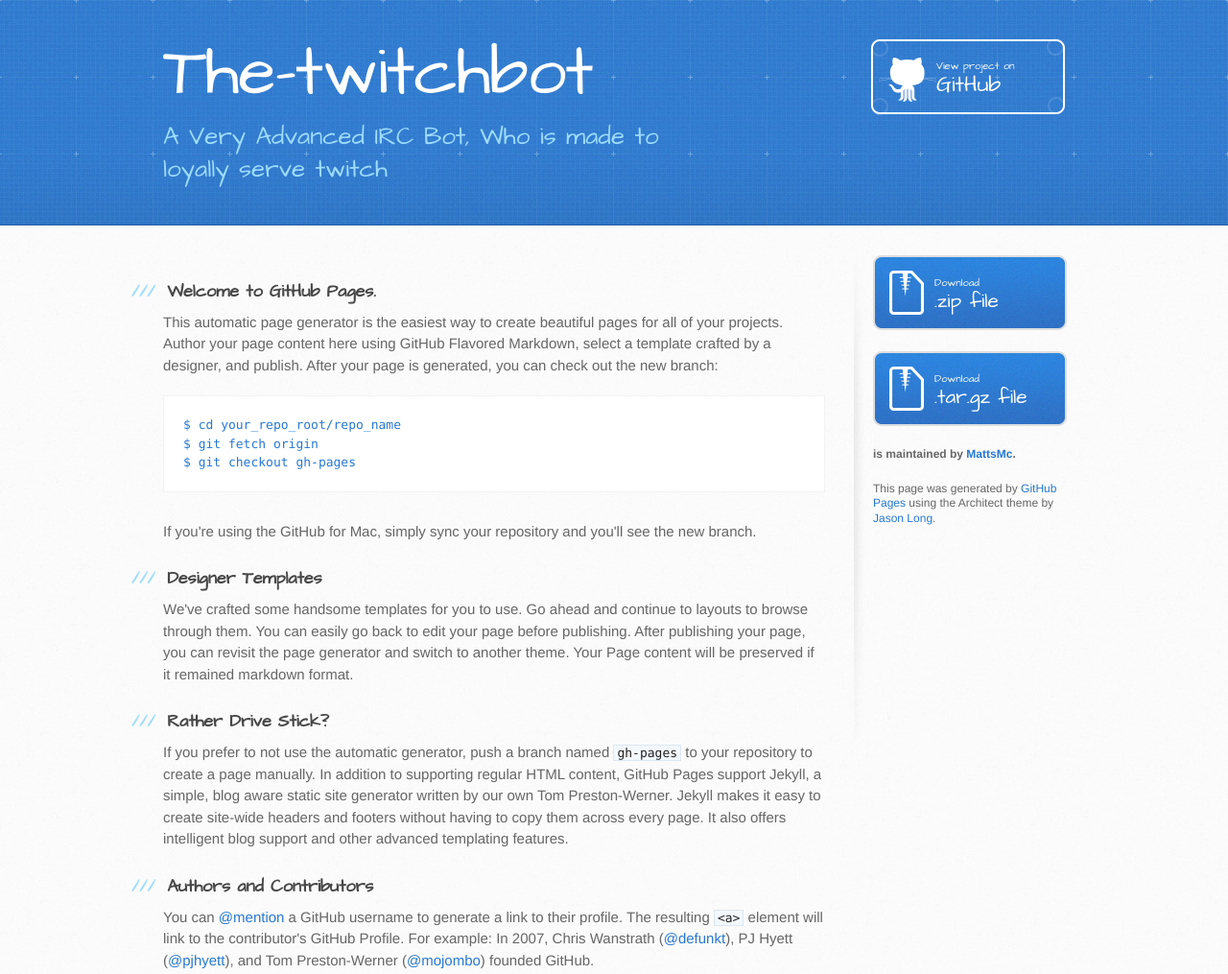
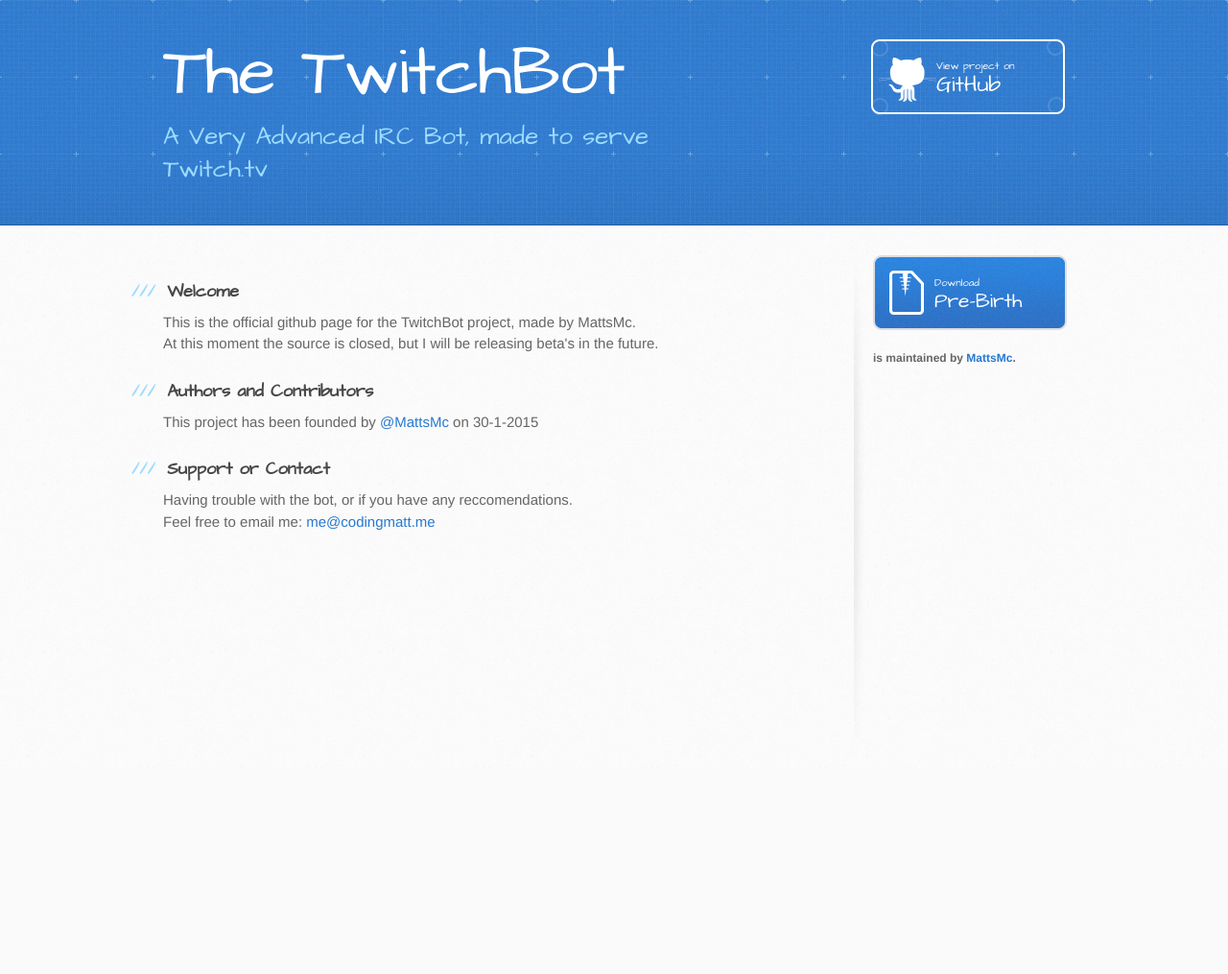
Before and after one commit to Matts/GlowyBot, a plain HTML site: page index.html in a window 1280 px wide. Shown: the top 1015 px of the page at 96% size. After the commit the page ends 800 px from the top, so only its background shows below. Drawn offline with Linux system fonts and the light colour scheme.

Commit message:
Customized page

```diff
--- a/index.html
+++ b/index.html
@@ -8,19 +8,20 @@
     <link rel="stylesheet" type="text/css" href="stylesheets/stylesheet.css" media="screen">
     <link rel="stylesheet" type="text/css" href="stylesheets/pygment_trac.css" media="screen">
     <link rel="stylesheet" type="text/css" href="stylesheets/print.css" media="print">
+    <link rel="icon" type="image/png" href="favicon.ico">
 
     <!--[if lt IE 9]>
     <script src="//html5shiv.googlecode.com/svn/trunk/html5.js"></script>
     <![endif]-->
 
-    <title>The-twitchbot by MattsMc</title>
+    <title>The TwitchBot by MattsMc</title>
   </head>
 
   <body>
     <header>
       <div class="inner">
-        <h1>The-twitchbot</h1>
-        <h2>A Very Advanced IRC Bot, Who is made to loyally serve twitch</h2>
+        <h1>The TwitchBot</h1>
+        <h2>A Very Advanced IRC Bot, made to serve Twitch.tv</h2>
         <a href="https://github.com/MattsMc/The-TwitchBot" class="button"><small>View project on</small> GitHub</a>
       </div>
     </header>
@@ -29,51 +30,28 @@
       <div class="inner clearfix">
         <section id="main-content">
           <h3>
-<a id="welcome-to-github-pages" class="anchor" href="#welcome-to-github-pages" aria-hidden="true"><span class="octicon octicon-link"></span></a>Welcome to GitHub Pages.</h3>
+<a id="welcome-to-github-pages" class="anchor" href="#welcome-to-github-pages" aria-hidden="true"><span class="octicon octicon-link"></span></a>Welcome</h3>
 
-<p>This automatic page generator is the easiest way to create beautiful pages for all of your projects. Author your page content here using GitHub Flavored Markdown, select a template crafted by a designer, and publish. After your page is generated, you can check out the new branch:</p>
-
-<pre><code>$ cd your_repo_root/repo_name
-$ git fetch origin
-$ git checkout gh-pages
-</code></pre>
-
-<p>If you're using the GitHub for Mac, simply sync your repository and you'll see the new branch.</p>
-
-<h3>
-<a id="designer-templates" class="anchor" href="#designer-templates" aria-hidden="true"><span class="octicon octicon-link"></span></a>Designer Templates</h3>
-
-<p>We've crafted some handsome templates for you to use. Go ahead and continue to layouts to browse through them. You can easily go back to edit your page before publishing. After publishing your page, you can revisit the page generator and switch to another theme. Your Page content will be preserved if it remained markdown format.</p>
-
-<h3>
-<a id="rather-drive-stick" class="anchor" href="#rather-drive-stick" aria-hidden="true"><span class="octicon octicon-link"></span></a>Rather Drive Stick?</h3>
-
-<p>If you prefer to not use the automatic generator, push a branch named <code>gh-pages</code> to your repository to create a page manually. In addition to supporting regular HTML content, GitHub Pages support Jekyll, a simple, blog aware static site generator written by our own Tom Preston-Werner. Jekyll makes it easy to create site-wide headers and footers without having to copy them across every page. It also offers intelligent blog support and other advanced templating features.</p>
+<p>This is the official github page for the TwitchBot project, made by MattsMc.<br> At this moment the source is closed, but I will be releasing beta's in the future.</p>
 
 <h3>
 <a id="authors-and-contributors" class="anchor" href="#authors-and-contributors" aria-hidden="true"><span class="octicon octicon-link"></span></a>Authors and Contributors</h3>
 
-<p>You can <a href="https://github.com/blog/821" class="user-mention">@mention</a> a GitHub username to generate a link to their profile. The resulting <code>&lt;a&gt;</code> element will link to the contributor's GitHub Profile. For example: In 2007, Chris Wanstrath (<a href="https://github.com/defunkt" class="user-mention">@defunkt</a>), PJ Hyett (<a href="https://github.com/pjhyett" class="user-mention">@pjhyett</a>), and Tom Preston-Werner (<a href="https://github.com/mojombo" class="user-mention">@mojombo</a>) founded GitHub.</p>
+<p>This project has been founded by <a href="https://github.com/MattsMc" class="user-mention">@MattsMc</a> on 30-1-2015 <br></p>
 
 <h3>
 <a id="support-or-contact" class="anchor" href="#support-or-contact" aria-hidden="true"><span class="octicon octicon-link"></span></a>Support or Contact</h3>
 
-<p>Having trouble with Pages? Check out the documentation at <a href="https://help.github.com/pages">https://help.github.com/pages</a> or contact <a href="mailto:support@github.com">support@github.com</a> and we’ll help you sort it out.</p>
+<p>Having trouble with the bot, or if you have any reccomendations. <br>Feel free to email me: <a href="mailto:me@codingmatt.me">me@codingmatt.me</a></p>
         </section>
 
         <aside id="sidebar">
-          <a href="https://github.com/MattsMc/The-TwitchBot/zipball/master" class="button">
+          <a href="https://github.com/MattsMc/The-TwitchBot/releases" class="button">
             <small>Download</small>
-            .zip file
-          </a>
-          <a href="https://github.com/MattsMc/The-TwitchBot/tarball/master" class="button">
-            <small>Download</small>
-            .tar.gz file
+            Pre-Birth
           </a>
 
           <p class="repo-owner"><a href="https://github.com/MattsMc/The-TwitchBot"></a> is maintained by <a href="https://github.com/MattsMc">MattsMc</a>.</p>
-
-          <p>This page was generated by <a href="https://pages.github.com">GitHub Pages</a> using the Architect theme by <a href="https://twitter.com/jasonlong">Jason Long</a>.</p>
         </aside>
       </div>
     </div>
```
Also changed, not shown: favicon.ico (added), 1 other file.
